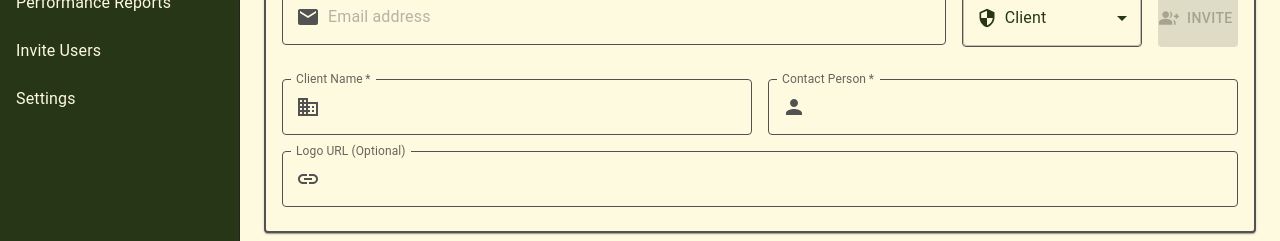
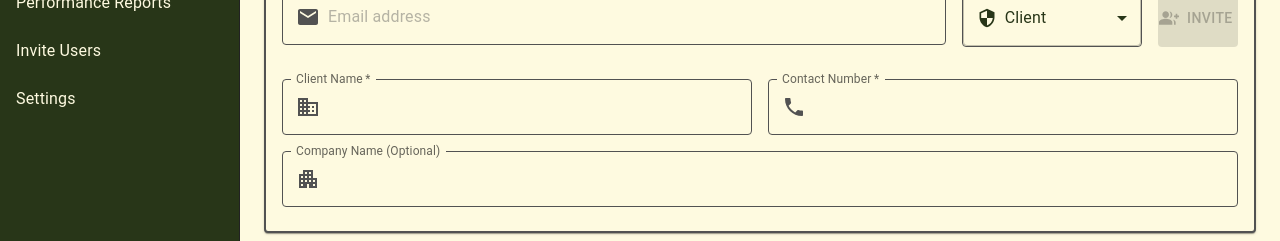
Before and after one commit to Mathabo-41/Toro_Track, a Next.js app: page /dashboard/admin/users in a window 1280 px wide. Shown: the part 199-440 px from the top of the page. Built offline with nearby package versions, Linux system fonts and the light colour scheme; no server answers.

Commit message:
Changed input fields in the invitation forms of the Invite Users screen + Also updated clients table in the database to match the modified input fields such as Contact Number and Company Name instead of Logo URL and Contact Person

```diff
--- a/src/app/dashboard/admin/users/UsersContent.js
+++ b/src/app/dashboard/admin/users/UsersContent.js
@@ -21,18 +21,16 @@ import ContentCopyIcon from '@mui/icons-material/ContentCopy';
 import DashboardIcon from '@mui/icons-material/Dashboard';
 import {
   Security as SecurityIcon,
-  People as PeopleIcon,
   Groups as TeamsIcon,
   MoreVert as MoreVertIcon,
   Email as EmailIcon,
-  Assignment as AssignmentIcon,
   GroupAdd as GroupAddIcon,
   Logout as LogoutIcon,
   Delete as DeleteIcon,
   WarningAmber as WarningAmberIcon,
   Business as BusinessIcon,
-  Person as PersonIcon,
-  Link as LinkIcon,
+  Apartment as ApartmentIcon, // Icon for Company Name
+  Phone as PhoneIcon, // Icon for Contact Number
 } from '@mui/icons-material';
 
 import { styles } from './styles';
@@ -47,10 +45,10 @@ export default function TeamsAndUsers() {
     handleMenuOpen, handleMenuClose,
     handleRemoveUser, isConfirmDialogOpen,
     handleCloseConfirmDialog, handleConfirmRemove,
-    // Import new state and setters for the client form
+    // Import updated state and setters for the client form
     clientName, setClientName,
-    contactPerson, setContactPerson,
-    logoUrl, setLogoUrl,
+    contactNumber, setContactNumber,
+    companyName, setCompanyName,
   } = useUsers();
 
   const router = useRouter();
@@ -114,7 +112,8 @@ export default function TeamsAndUsers() {
     setOpenInviteSuccess(true);
   };
 
-  const isInviteDisabled = !inviteEmail || (selectedRole === 'Client' && (!clientName || !contactPerson));
+  // Updated validation logic for the new fields
+  const isInviteDisabled = !inviteEmail || (selectedRole === 'Client' && (!clientName || !contactNumber));
 
   return (
     <Box sx={styles.mainContainer}>
@@ -265,14 +264,15 @@ export default function TeamsAndUsers() {
                       <TextField
                         fullWidth
                         required
-                        label="Contact Person"
+                        label="Contact Number"
+                        type="number"
                         variant="outlined"
-                        value={contactPerson}
-                        onChange={(e) => setContactPerson(e.target.value)}
+                        value={contactNumber}
+                        onChange={(e) => setContactNumber(e.target.value)}
                         InputProps={{
                           startAdornment: (
                             <InputAdornment position="start">
-                              <PersonIcon sx={styles.emailIcon} />
+                              <PhoneIcon sx={styles.emailIcon} />
                             </InputAdornment>
                           ),
                           sx: styles.emailInput,
@@ -282,14 +282,14 @@ export default function TeamsAndUsers() {
                     <Grid item xs={12}>
                       <TextField
                         fullWidth
-                        label="Logo URL (Optional)"
+                        label="Company Name (Optional)"
                         variant="outlined"
-                        value={logoUrl}
-                        onChange={(e) => setLogoUrl(e.target.value)}
+                        value={companyName}
+                        onChange={(e) => setCompanyName(e.target.value)}
                          InputProps={{
                           startAdornment: (
                             <InputAdornment position="start">
-                              <LinkIcon sx={styles.emailIcon} />
+                              <ApartmentIcon sx={styles.emailIcon} />
                             </InputAdornment>
                           ),
                           sx: styles.emailInput,
@@ -388,7 +388,7 @@ export default function TeamsAndUsers() {
               </Typography>
               <Typography textTransform="capitalize">{selectedRole}</Typography>
             </Box>
-            {/* Show client details in confirmation dialog */}
+            {/* Show updated client details in confirmation dialog */}
             {selectedRole === 'Client' && (
                 <>
                     <Box>
@@ -396,8 +396,12 @@ export default function TeamsAndUsers() {
                         <Typography>{clientName}</Typography>
                     </Box>
                     <Box>
-                        <Typography variant="subtitle2" color="text.secondary">Contact Person</Typography>
-                        <Typography>{contactPerson}</Typography>
+                        <Typography variant="subtitle2" color="text.secondary">Contact Number</Typography>
+                        <Typography>{contactNumber}</Typography>
+                    </Box>
+                    <Box>
+                        <Typography variant="subtitle2" color="text.secondary">Company Name</Typography>
+                        <Typography>{companyName || 'N/A'}</Typography>
                     </Box>
                 </>
             )}
--- a/src/app/dashboard/admin/users/useUsers/page.js
+++ b/src/app/dashboard/admin/users/useUsers/page.js
@@ -24,10 +24,10 @@ export const useUsers = () => {
   const [menuUserId, setMenuUserId] = useState(null);
   const [isConfirmDialogOpen, setConfirmDialogOpen] = useState(false);
 
-  // New state for client details
+  // Updated state for client details to match new schema
   const [clientName, setClientName] = useState('');
-  const [contactPerson, setContactPerson] = useState('');
-  const [logoUrl, setLogoUrl] = useState('');
+  const [contactNumber, setContactNumber] = useState('');
+  const [companyName, setCompanyName] = useState('');
 
   const isMenuOpen = Boolean(anchorEl);
 
@@ -41,7 +41,6 @@ export const useUsers = () => {
       setTasks(tasks || []);
     } catch (error) {
         console.error("Failed to load initial data:", error);
-        // Optionally, set an error state to show in the UI
     }
   };
 
@@ -58,9 +57,14 @@ const handleInviteUser = async (role, password) => {
     if (!inviteEmail) return;
 
     try {
-      // Package client data if the role is 'Client'
+      // Package client data with updated field names for the API
       const clientData = role === 'Client'
-        ? { client_name: clientName, contact_person: contactPerson, logo_url: logoUrl, contact_email: inviteEmail }
+        ? {
+            client_name: clientName,
+            contact_number: contactNumber,
+            company_name: companyName,
+            contact_email: inviteEmail
+          }
         : null;
 
       const { error } = await inviteUser(inviteEmail, role, password, clientData);
@@ -69,12 +73,10 @@ const handleInviteUser = async (role, password) => {
         // Reset all form fields on success
         setInviteEmail('');
         setClientName('');
-        setContactPerson('');
-        setLogoUrl('');
+        setContactNumber('');
+        setCompanyName('');
         loadInitialData(); // Refresh the user list
       } else {
-        // Handle API errors by logging the actual message from the backend.
-        // This provides a much clearer error in the console.
         console.error("Invitation failed:", error.message || error);
       }
     } catch (error) {
@@ -136,8 +138,8 @@ const handleInviteUser = async (role, password) => {
     isMenuOpen, menuUserId, isConfirmDialogOpen,
     // Export new state and setters
     clientName, setClientName,
-    contactPerson, setContactPerson,
-    logoUrl, setLogoUrl,
+    contactNumber, setContactNumber,
+    companyName, setCompanyName,
     handleInviteUser, handleAddTask, handleMenuOpen, handleMenuClose,
     handleAssignTask, handleRemoveUser, handleUpdateRole,
     handleCloseConfirmDialog, handleConfirmRemove,
--- a/src/app/dashboard/admin/users/usersService/page.js
+++ b/src/app/dashboard/admin/users/usersService/page.js
@@ -102,7 +102,7 @@ export const assignTask = async (userId, taskDescription) => {
     return { error };
 };
 
-// Static data for the sidebar navigation menu
+// Static data for the sidebar navigation menu - updated for clarity
 export const adminMenuData = [
   { name: 'Dashboard Overview', path: '/dashboard/admin/overview' },
   { name: 'Projects', path: '/dashboard/admin/projects' },
```
